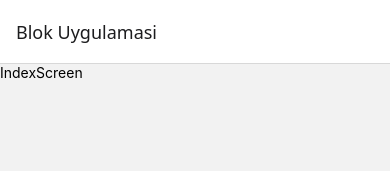
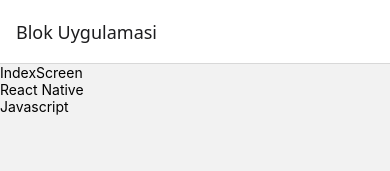
Before and after one commit to 1ahmetbb/Blog_Uygulamasi, a React Native app: screen /Index in a window 390 px wide. Shown: the top 171 px of the page. Built offline with nearby package versions, Linux system fonts and the light colour scheme.

Commit message:
Context kurulumu & Listeleme

```diff
--- a/App.js
+++ b/App.js
@@ -1,10 +1,8 @@
-import { StatusBar } from "expo-status-bar";
-import { Text, View } from "react-native";
 import { NavigationContainer } from "@react-navigation/native";
 import { createNativeStackNavigator } from "@react-navigation/native-stack";
 import CreateScreen from "./screens/CreateScreen";
 import IndexScreen from "./screens/IndexScreen";
-
+import { BlogProvider } from "./context/BlogContext";
 const Stack = createNativeStackNavigator();
 
 function RootStack() {
@@ -18,8 +16,10 @@
 
 export default function App() {
   return (
-    <NavigationContainer>
-      <RootStack />
-    </NavigationContainer>
+    <BlogProvider>
+      <NavigationContainer>
+        <RootStack />
+      </NavigationContainer>
+    </BlogProvider>
   );
 }
--- /dev/null
+++ b/context/BlogContext.js
@@ -0,0 +1,13 @@
+import React from "react";
+
+const BlogContext = React.createContext();
+
+export const BlogProvider = ({ children }) => {
+  const BlogPosts = [{ title: "React Native" }, { title: "Javascript" }];
+
+  return (
+    <BlogContext.Provider value={BlogPosts}>{children}</BlogContext.Provider>
+  );
+};
+
+export default BlogContext;
--- a/screens/IndexScreen.js
+++ b/screens/IndexScreen.js
@@ -1,12 +1,21 @@
-import { StyleSheet, Text, View } from 'react-native'
-import React from 'react'
+import { StyleSheet, Text, View, FlatList } from "react-native";
+import React, { useContext } from "react";
+import BlogContext from "../context/BlogContext";
 
 export default function IndexScreen() {
+  const BlogPosts = useContext(BlogContext);
   return (
     <View>
       <Text>IndexScreen</Text>
+      <FlatList
+        data={BlogPosts}
+        keyExtractor={(BlogPosts) => BlogPosts.title}
+        renderItem={({ item }) => {
+          return <Text>{item.title}</Text>;
+        }}
+      />
     </View>
-  )
+  );
 }
 
-const styles = StyleSheet.create({})
+const styles = StyleSheet.create({});
```
